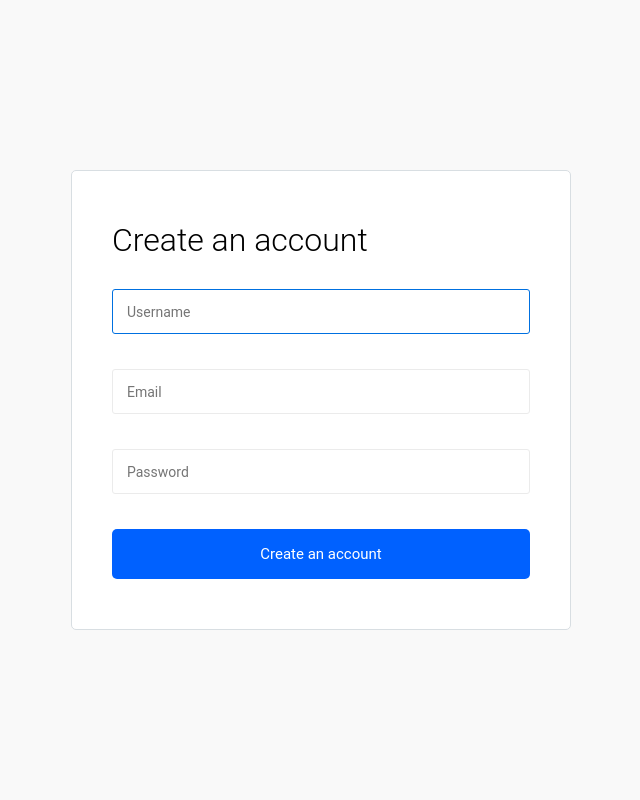
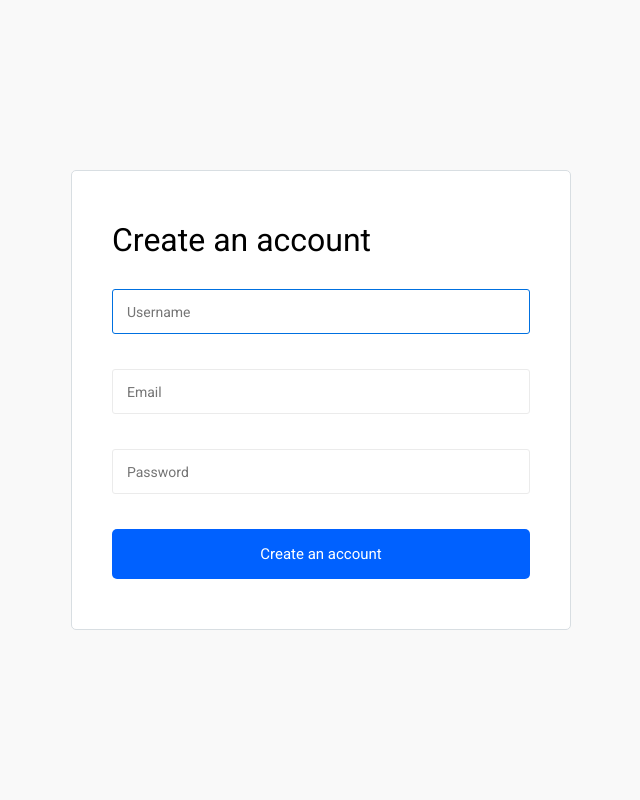
Before and after one commit to Yusfuu/quiz-app, a PHP site: page / in a window 1280 px wide. Shown: the whole page, without its empty margins (319-959 px from the left). Run offline with PHP 8.4, Linux system fonts and the light colour scheme.

Commit message:
Update style.css

```diff
--- a/style.css
+++ b/style.css
@@ -1,8 +1,9 @@
+@import url('https://fonts.googleapis.com/css2?family=Roboto&display=swap');
 * {
   box-sizing: border-box;
   margin: 0;
   padding: 0;
-  font-family: "Roboto";
+  font-family: 'Roboto', sans-serif;
   outline: none;
   border: none;
 }
```
